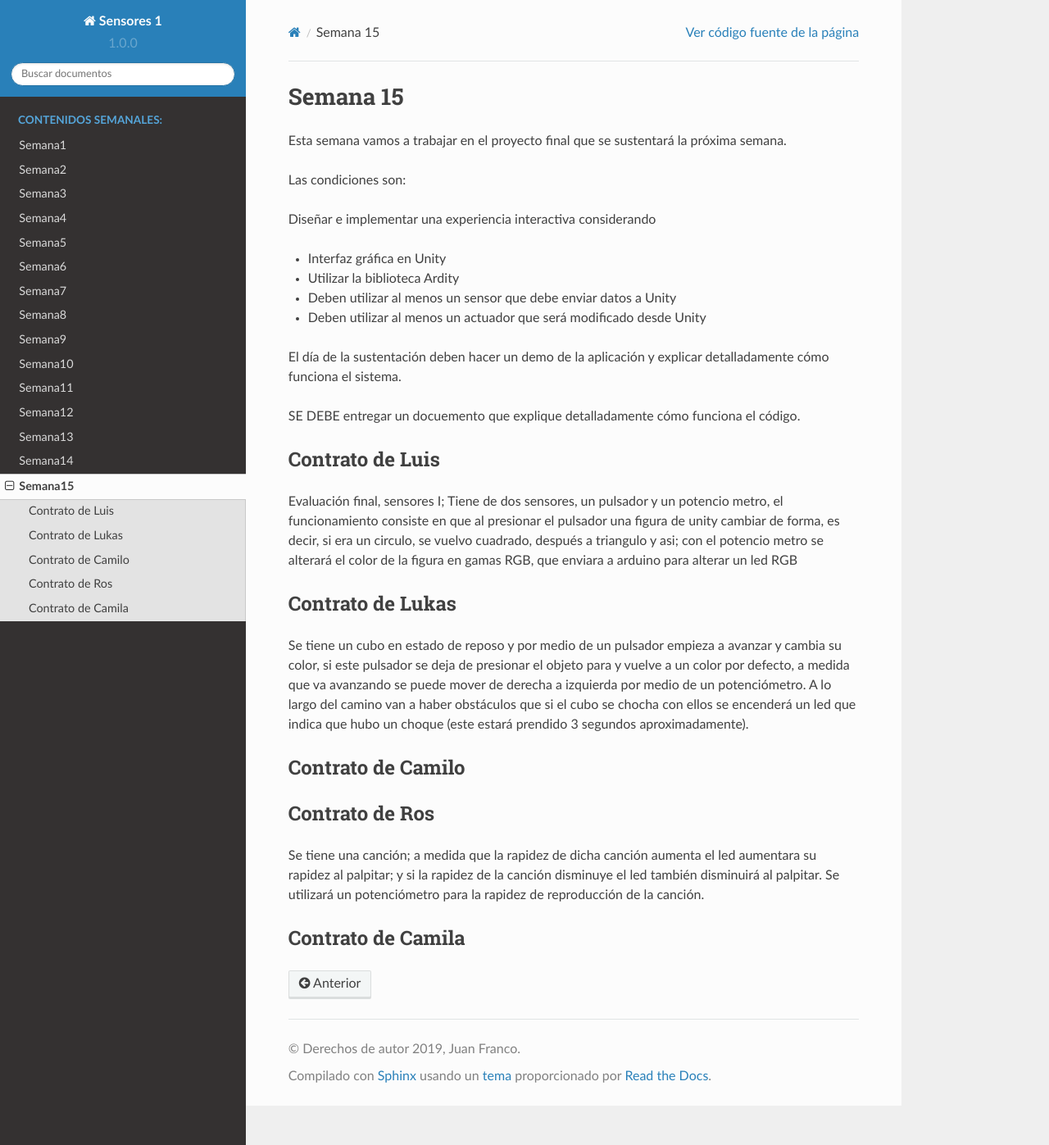
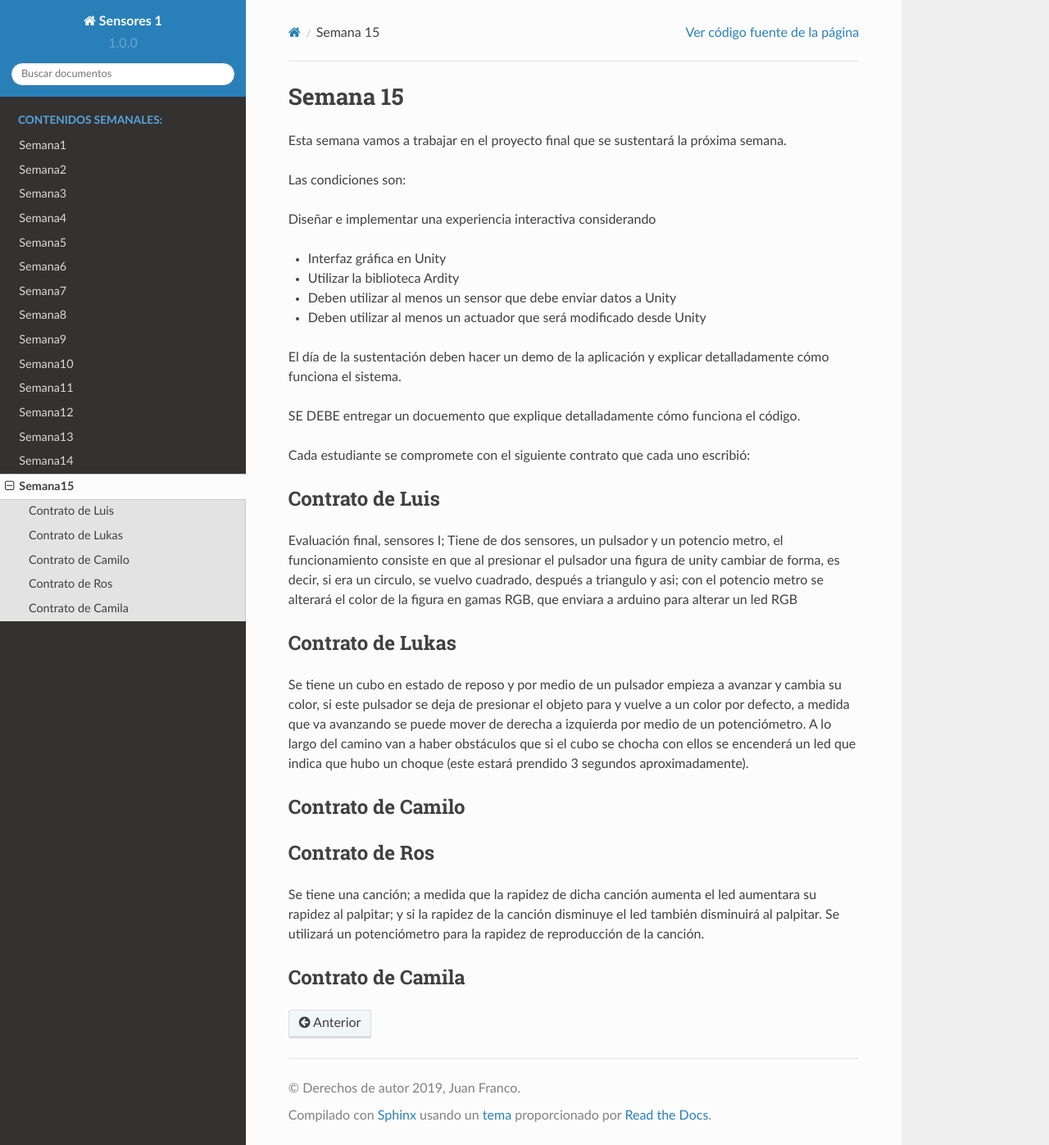
Before and after one commit to juanferfranco/sensores1, a Sphinx documentation site: the page built from docs/_semana15/semana15.rst, in a window 1280 px wide and 1397 px high. Shown: the whole window at 82% size. Built offline with Sphinx 7.4.7 and the Read the Docs theme 2.0.0, drawn with Linux system fonts in a browser that asks for light colours.

Commit message:
update week 15

```diff
--- a/docs/_semana15/semana15.rst
+++ b/docs/_semana15/semana15.rst
@@ -18,6 +18,8 @@ detalladamente cómo funciona el sistema.
 
 SE DEBE entregar un docuemento que explique detalladamente cómo funciona el
 código.
+
+Cada estudiante se compromete con el siguiente contrato que cada uno escribió:
 
 Contrato de Luis
 -----------------
```
